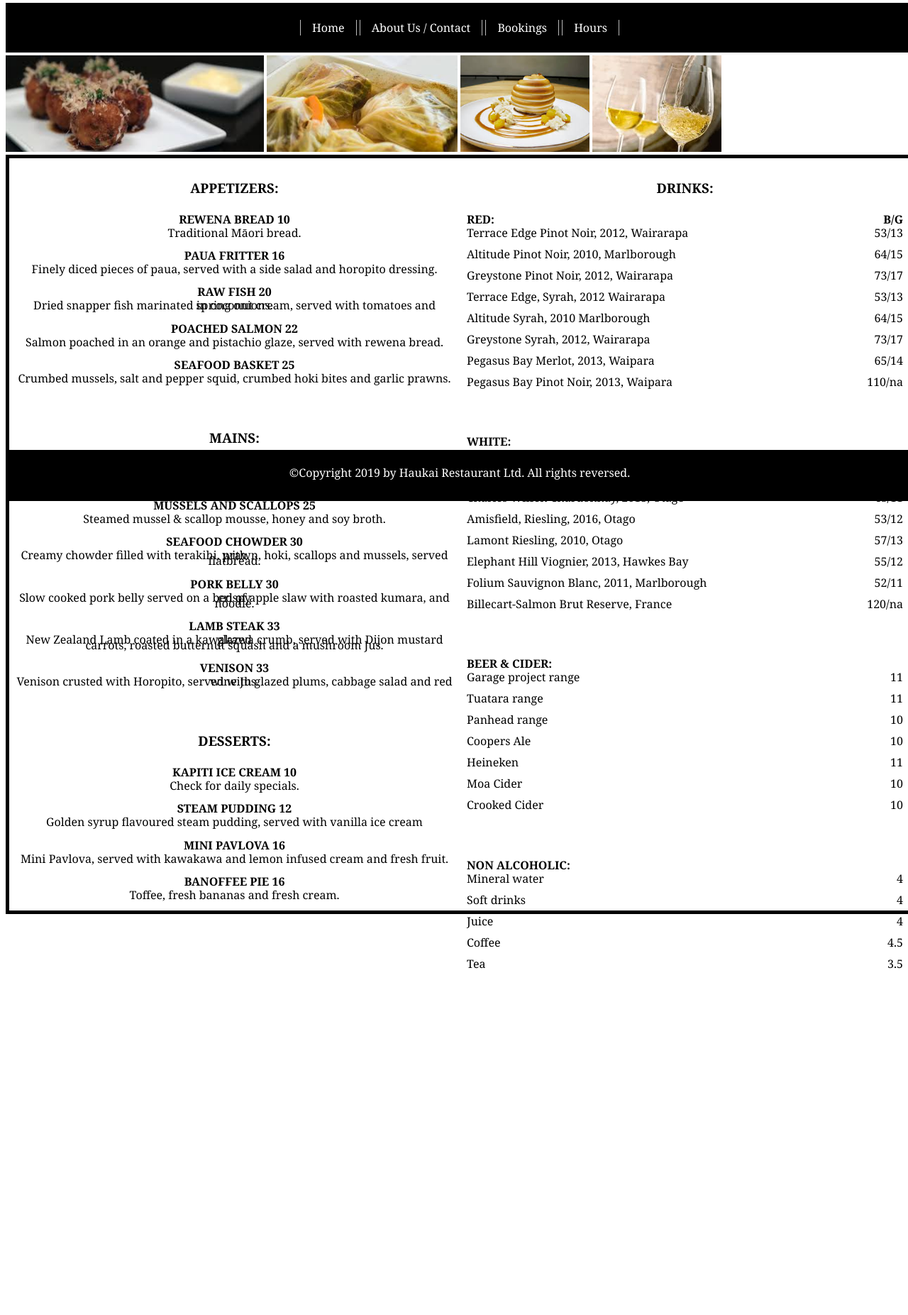
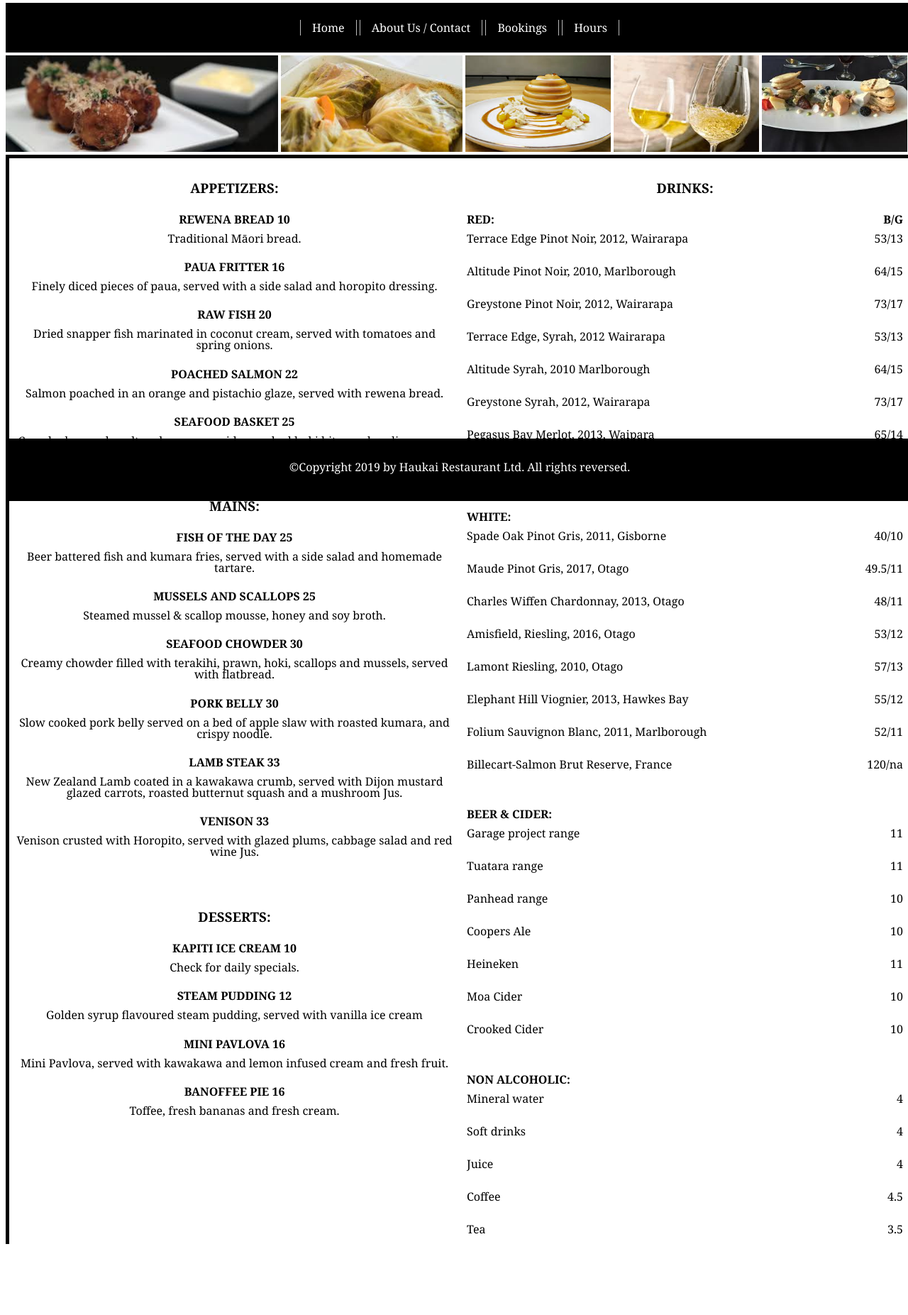
Before and after one commit to charmainetania/haukai, a PHP site: page /menus.html in a window 1280 px wide. Shown: the part 94-1947 px from the top of the page at 71% size. Before the commit the page ends 1459 px from the top, so only its background shows below. Run offline with PHP 8.4, Linux system fonts and the light colour scheme.

Commit message:
Update image size

```diff
--- a/css/styles.css
+++ b/css/styles.css
@@ -56,6 +56,7 @@
 
 .wrap {
     width: 100%;
+    overflow: hidden;
 }
 
 .floatleft {
@@ -67,8 +68,9 @@
     border-right: 5px solid black;
     border-top: 5px solid black;
     border-bottom: 5px solid black;
-    height: 265px;
     text-align: justify;
+    padding-bottom: 500em;
+    margin-bottom: -500em;
 }
 
 .floatright {
@@ -78,6 +80,13 @@
     border-right: 5px solid black;
     border-top: 5px solid black;
     border-bottom: 5px solid black;
-    height: 265px;
     width: 40%;
+    padding-bottom: 500em;
+    margin-bottom: -500em;
 }
+@media screen and (max-width:768px) {
+    /* For mobile phones: */
+    .floatleft, .floatright {
+    width:100%;
+    }
+  }
--- a/menus.html
+++ b/menus.html
@@ -15,14 +15,21 @@
             box-sizing: border-box;
             }
 
+            .wrap {
+                width: 100%;
+                overflow: hidden;
+            }
+
             .column {
                 float: left;
                 width: 50%;
                 border-top: 5px solid black;
                 border-bottom: 5px solid black;
                 padding: 10px;
-                height: 1070px;
+                height: 100%;
                 text-align: center;
+                padding-bottom: 500em;
+                margin-bottom: -500em;
             }
 
                 .row:after {
@@ -47,6 +54,8 @@
                 line-height: 0px;
                 margin-top:0px;
                 margin-bottom: 8px;
+                word-wrap: break-word;
+                line-height: 1.0;
             }
 
             h4 {
@@ -55,15 +64,26 @@
 
             .alignleft {
                     float: left;
+                    padding-bottom: 500em;
+                    margin-bottom: -500em;
                 }
 
             .alignright {
                     float: right;
+                    padding-bottom: 500em;
+                    margin-bottom: -500em;
                 }
 
             img {
                     margin-bottom: -5px;
                 }
+
+                @media only screen and (max-width: 768px) {
+            /* For mobile phones: */
+            [class*="column"] {
+            width: 100%;
+            }
+        }
 
         </style>
 
@@ -87,14 +107,13 @@
 
                 </ul>
 
-                <img src="images/appetizer.jpg" alt= "Appetizer picture" height= "140"  max-width="25%">
-                <img src="images/mains.jpg" alt= "Mains picture" height= "140"  max-width="25%">
-                <img src="images/dessert.jpg" alt= "dessert picture" height= "140" max-width="25%">
-                <img src="images/drinks.jpg" alt= "drinks picture" height= "140" max-width="25%">
+                <img src="images/appetizer.jpg" alt= "Appetizer picture" height= "140" width="30%" max-width="30%">
+                <img src="images/mains.jpg" alt= "Mains picture" height= "140" width="20%" max-width="20%">
+                <img src="images/dessert.jpg" alt= "dessert picture" height= "140" width="16%" max-width="16%">
+                <img src="images/drinks.jpg" alt= "drinks picture" height= "140" width="16%" max-width="17%">
+                <img src="images/cheeseboard.jpg" alt= "cheeseboard picture" height= "140" width="16%" max-width="16%">
 
-
-
-            <div class="row">
+            <div class="wrap">
                     <div class="column" style="border-left: 5px solid black;">
                     <h3>APPETIZERS:</h3>
                     <h4>REWENA BREAD  10</h4>
@@ -114,11 +133,11 @@
                     <h4>MUSSELS AND SCALLOPS  25</h4>
                     <p>Steamed mussel & scallop mousse, honey and soy broth.</p>
                     <h4>SEAFOOD CHOWDER  30</h4>
-                    <p>Creamy chowder filled with terakihi, prawn, hoki, scallops and mussels, served with </p><p>flatbread.</p>
+                    <p>Creamy chowder filled with terakihi, prawn, hoki, scallops and mussels, served with flatbread.</p>
                     <h4>PORK BELLY 30</h4>
-                    <p>Slow cooked pork belly served on a bed of apple slaw with roasted kumara, and crispy </p><p>noodle.</p>
+                    <p>Slow cooked pork belly served on a bed of apple slaw with roasted kumara, and crispy noodle.</p>
                     <h4>LAMB STEAK  33</h4>
-                    <p>New Zealand Lamb coated in a kawakawa crumb, served with Dijon mustard glazed </p><p>carrots, roasted butternut squash and a mushroom Jus.</p>
+                    <p>New Zealand Lamb coated in a kawakawa crumb, served with Dijon mustard glazed carrots, roasted butternut squash and a mushroom Jus.</p>
                     <h4>VENISON 33</h4>
                     <p>Venison crusted with Horopito, served with glazed plums, cabbage salad and red wine Jus.</p>
                     <br><br>
@@ -151,7 +170,7 @@
                     <p style="text-align:left;">Pegasus Bay Merlot, 2013, Waipara
                     <span style="float:right;">65/14</span></p><br>
                     <p style="text-align:left;">Pegasus Bay Pinot Noir, 2013, Waipara
-                    <span style="float:right;">110/na</span></p><br><br>
+                    <span style="float:right;">110/na</span></p><br>
 
                     <h4 style="text-align:left;">WHITE:</h4>
                     <p style="text-align:left;">Spade Oak Pinot Gris, 2011, Gisborne
@@ -169,7 +188,7 @@
                     <p style="text-align:left;">Folium Sauvignon Blanc, 2011, Marlborough
                     <span style="float:right;">52/11</span></p><br>
                     <p style="text-align:left;">Billecart-Salmon Brut Reserve, France
-                    <span style="float:right;">120/na</span></p><br><br>
+                    <span style="float:right;">120/na</span></p><br>
 
                     <h4 style="text-align:left;">BEER & CIDER:</h4>
                     <p style="text-align:left;">Garage project range
@@ -185,7 +204,7 @@
                     <p style="text-align:left;">Moa Cider
                     <span style="float:right;">10</span></p><br>
                     <p style="text-align:left;">Crooked Cider
-                    <span style="float:right;">10</span></p><br><br>
+                    <span style="float:right;">10</span></p><br>
 
                     <h4 style="text-align:left;">NON ALCOHOLIC:</h4>
                     <p style="text-align:left;">Mineral water
```
Also changed, not shown: aboutus.html (+7 -0 lines), hours.html (+11 -3 lines), index.html (+5 -6 lines), reservations.html (+10 -4 lines), images/bayofislands.jpg (added), images/cheeseboard.jpg (added), images/culture1.jpg (added), images/table setting.jpg (added).
